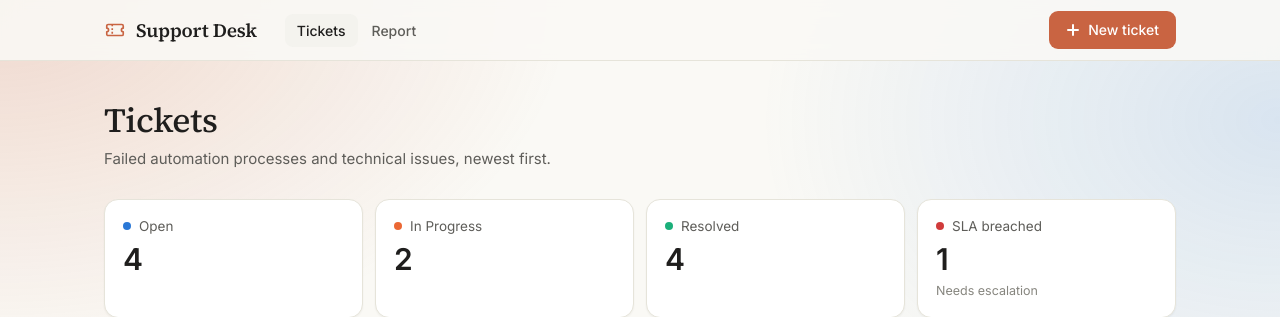
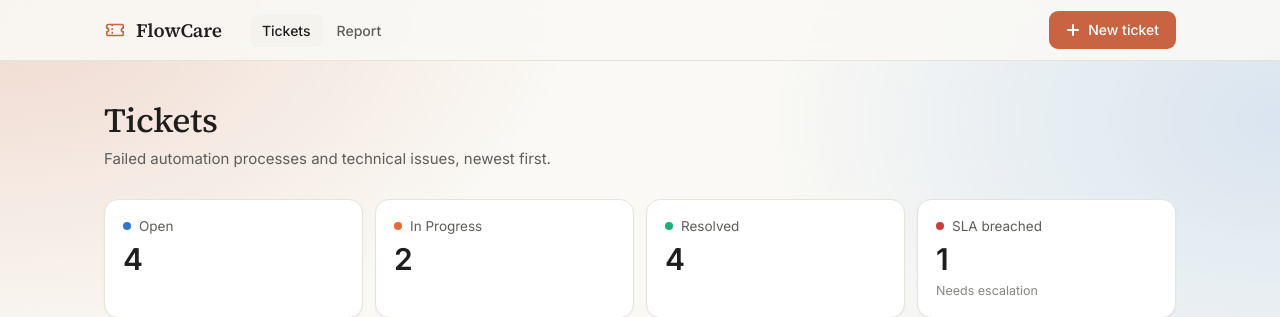
Before and after one commit to karthikgupta13/karthik-capstone, a Flask app: page / in a window 1280 px wide. Shown: the top 317 px of the page. Run offline with Flask 3, Linux system fonts and the light colour scheme; data comes from the database, SQL or seed files in the repository.

Commit message:
Update project name from "Support Desk" to "FlowCare" in README and base template

```diff
--- a/templates/base.html
+++ b/templates/base.html
@@ -3,7 +3,7 @@
 <head>
   <meta charset="utf-8">
   <meta name="viewport" content="width=device-width, initial-scale=1">
-  <title>{% block title %}{% endblock %} · Support Desk</title>
+  <title>{% block title %}{% endblock %} · FlowCare</title>
   <link rel="preconnect" href="https://fonts.googleapis.com">
   <link rel="preconnect" href="https://fonts.gstatic.com" crossorigin>
   <link href="https://fonts.googleapis.com/css2?family=Inter:wght@400;500;600&family=Source+Serif+4:opsz,wght@8..60,500;8..60,600&display=swap" rel="stylesheet">
@@ -341,12 +341,12 @@
 <body>
   <header class="topbar">
     <div class="topbar-inner">
-      <a class="brand" href="{{ url_for('tickets') }}" aria-label="Support Desk home">
+      <a class="brand" href="{{ url_for('tickets') }}" aria-label="FlowCare home">
         <svg width="22" height="22" viewBox="0 0 24 24" fill="none" stroke="currentColor" stroke-width="1.8" stroke-linejoin="round" aria-hidden="true">
           <path d="M3 7.5A1.5 1.5 0 0 1 4.5 6h15A1.5 1.5 0 0 1 21 7.5V10a2 2 0 0 0 0 4v2.5a1.5 1.5 0 0 1-1.5 1.5h-15A1.5 1.5 0 0 1 3 16.5V14a2 2 0 0 0 0-4z"/>
           <path d="M9 6v12" stroke-dasharray="2 2"/>
         </svg>
-        <span>Support Desk</span>
+        <span>FlowCare</span>
       </a>
       <nav class="nav" aria-label="Main">
         <a href="{{ url_for('tickets') }}" class="{{ 'active' if request.endpoint in ('tickets', 'ticket_detail') }}">Tickets</a>
```
Also changed, not shown: README.md.
